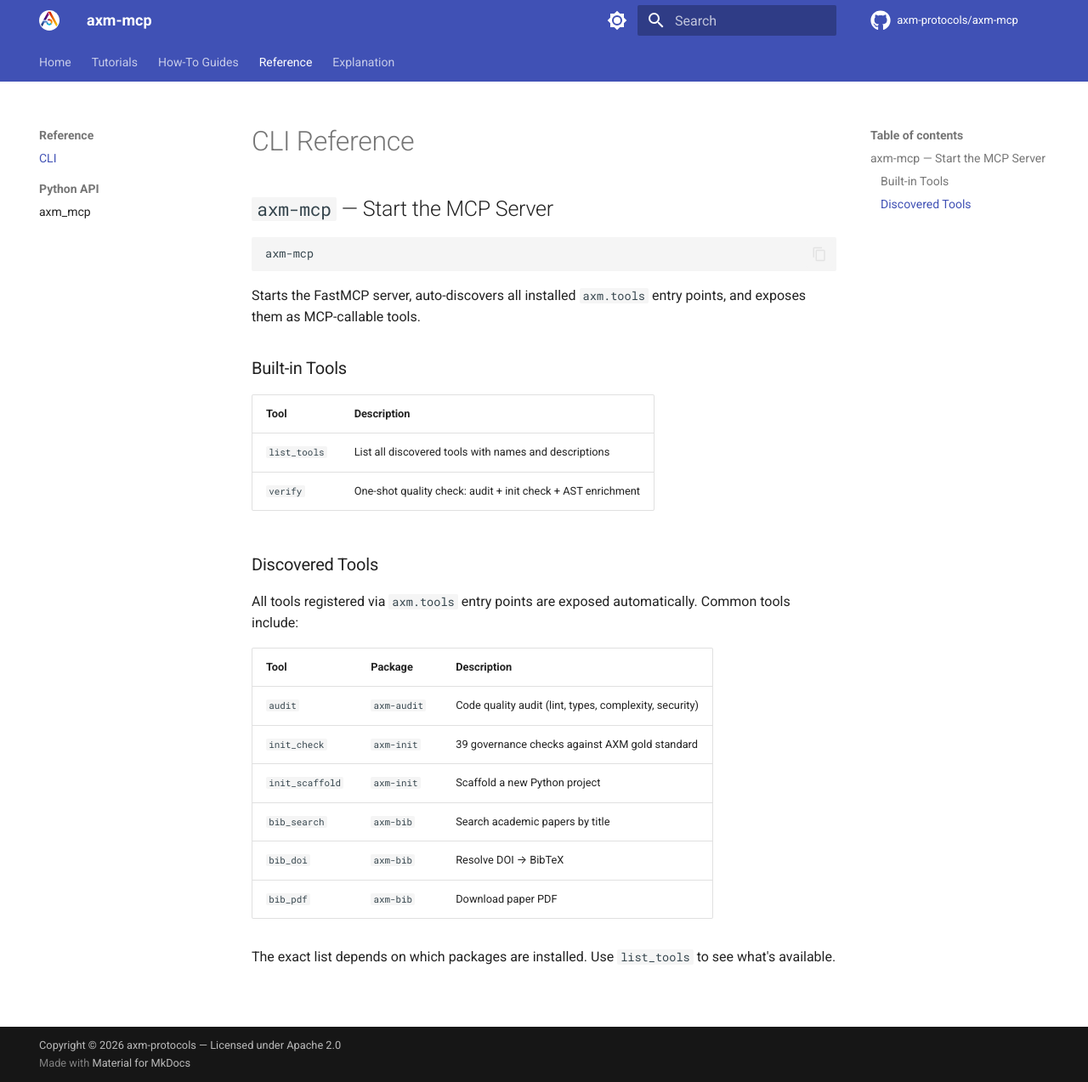
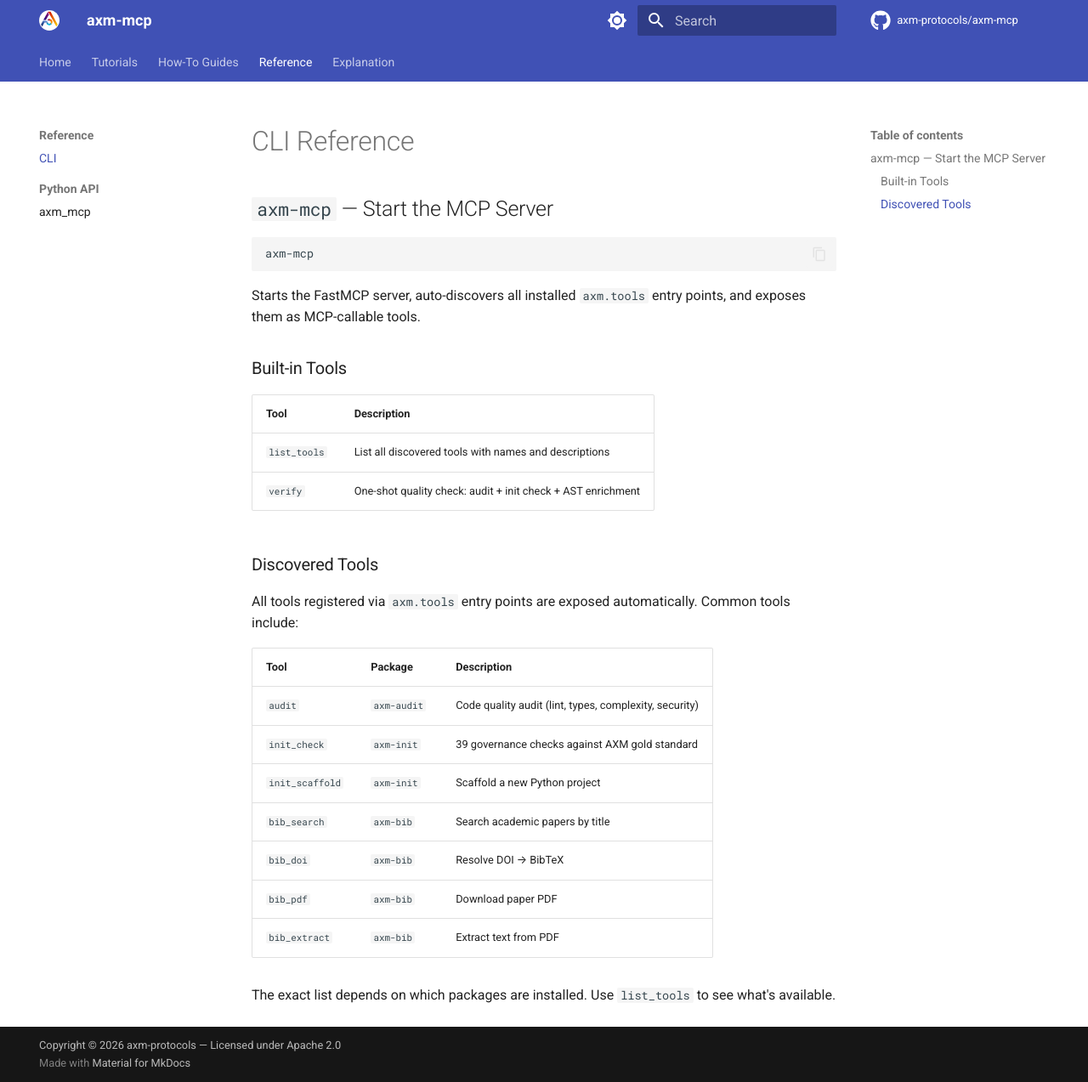
Before and after one commit to axm-protocols/axm-mcp, an MkDocs documentation site: the page built from docs/reference/cli.md, in a window 1280 px wide and 1273 px high. Shown: the whole window at 85% size. Built offline with MkDocs 1.6.1 and Material for MkDocs 9.7.7, drawn with Linux system fonts in a browser that asks for light colours; comment, search, counter and statistics services are not loaded.

Commit message:
docs: add bib_extract to MCP tools tables

```diff
--- a/docs/reference/cli.md
+++ b/docs/reference/cli.md
@@ -27,5 +27,6 @@ All tools registered via `axm.tools` entry points are exposed automatically. Com
 | `bib_search` | `axm-bib` | Search academic papers by title |
 | `bib_doi` | `axm-bib` | Resolve DOI → BibTeX |
 | `bib_pdf` | `axm-bib` | Download paper PDF |
+| `bib_extract` | `axm-bib` | Extract text from PDF |
 
 The exact list depends on which packages are installed. Use `list_tools` to see what's available.
```
Also changed, not shown: README.md (+1 -0 lines).
